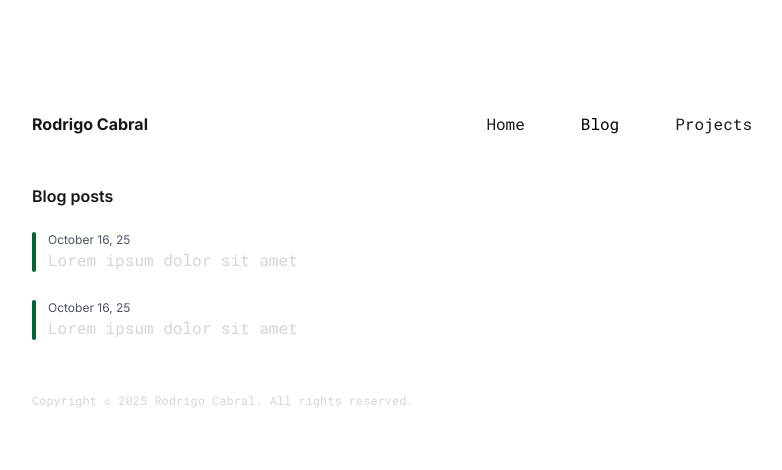
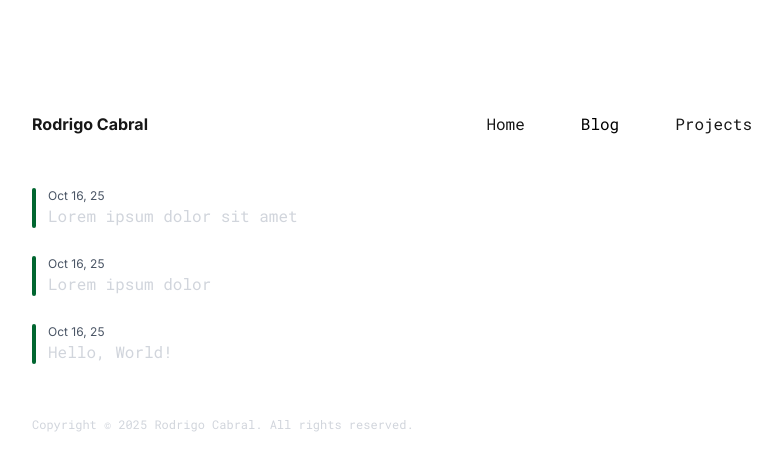
Before and after one commit to rodcabral/rodcabral.github.io, a Next.js app: page /blog in a window 1280 px wide. Shown: the top 470 px of the page, without its empty margins (240-1022 px from the left). Built offline with nearby package versions, Linux system fonts and the light colour scheme.

Commit message:
temporary blog

```diff
--- a/app/blog/page.tsx
+++ b/app/blog/page.tsx
@@ -4,10 +4,10 @@ import BlogTitle from "../components/Blog/title"
 export default function Blog() {
     return (
         <Layout>
-            <h4 className="font-semibold">Blog posts</h4>
-            <div className="mt-5 flex flex-col gap-5">
-                <BlogTitle date="October 16, 25" title="Lorem ipsum dolor sit amet" />
-                <BlogTitle date="October 16, 25" title="Lorem ipsum dolor sit amet" />
+            <div className="flex flex-col gap-5">
+                <BlogTitle date="Oct 16, 25" title="Lorem ipsum dolor sit amet" />
+                <BlogTitle date="Oct 16, 25" title="Lorem ipsum dolor" />
+                <BlogTitle date="Oct 16, 25" title="Hello, World!" />
             </div>
         </Layout>
     )
```
